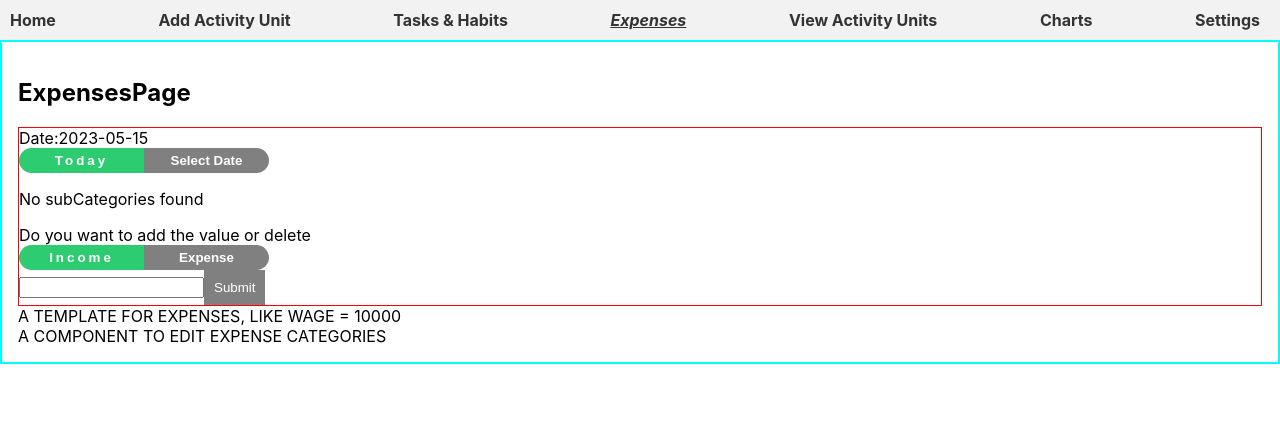
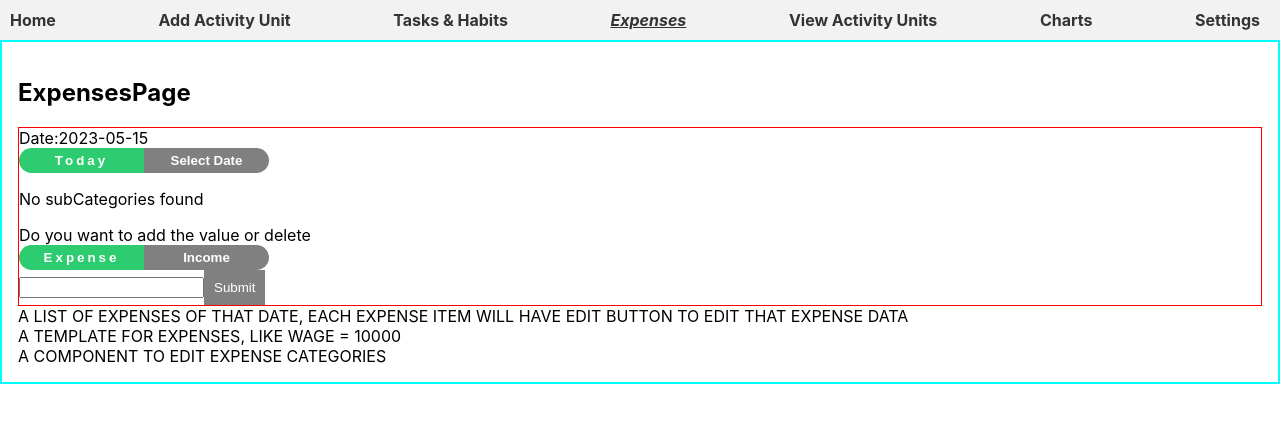
Before and after one commit to berkaysson/lifemap, a React (Create React App) app: page /expenses in a window 1280 px wide. Shown: the top 422 px of the page. Built offline with nearby package versions, Linux system fonts and the light colour scheme.

Commit message:
Update the toBeUptadetData structure and formMode

```diff
--- a/src/Components/Forms/ExpensesUpdaterForm.js
+++ b/src/Components/Forms/ExpensesUpdaterForm.js
@@ -6,23 +6,27 @@ import styled from "styled-components";
 
 import { useState, useEffect } from "react";
 
+import { v4 as uuidv4 } from "uuid";
+
 const Wrapper = styled.div`
   border: 1px solid red;
 `;
 
 const ExpensesUpdaterForm = ({
-  onUpdateData,
-  onDeleteData,
   expenseCategory,
+  onUpdateFinancialData,
 }) => {
   const date = new Date().toISOString().slice(0, 10);
-  const time = new Date().getHours() + ":" + new Date().getMinutes();
+  const time =
+    new Date().getHours().toString().padStart(2, "0") +
+    ":" +
+    new Date().getMinutes().toString().padStart(2, "0");
 
   const [selectedSubCategory, setSelectedSubCategory] = useState(null);
   const [dateInputActive, setDateInputActive] = useState(false);
   const [subCategories, setSubCategories] = useState([]);
   const [subCategoryOptions, setSubCategoryOptions] = useState([]);
-  const [formMode, setFormMode] = useState("add");
+  const [formMode, setFormMode] = useState("expense");
 
   let toBeUpdatedData = {};
 
@@ -49,7 +53,7 @@ const ExpensesUpdaterForm = ({
 
   const submitHandler = async (e) => {
     e.preventDefault();
-    const dateInput = dateInputActive ? e.target["dateInput"].value : date;
+    const dateInput = dateInputActive ? e.target.dateInput.value : date;
     const valueInput = e.target.expenseValue.value;
     if (valueInput < 0) {
       alert("Value can not be smaller than 0");
@@ -57,13 +61,14 @@ const ExpensesUpdaterForm = ({
     }
     toBeUpdatedData = {
       date: dateInput,
+      time: time,
       category: "Expense",
       subCategory: selectedSubCategory.value,
       value: valueInput,
       formMode: formMode,
+      id: uuidv4(),
     };
-    console.log(toBeUpdatedData)
-    onUpdateData(toBeUpdatedData);
+    onUpdateFinancialData(toBeUpdatedData);
   };
 
   const subCategorySelectHandler = (selectedSubCategory) => {
@@ -75,11 +80,12 @@ const ExpensesUpdaterForm = ({
   };
 
   const formModeChangeHandler = (mode) => {
-    setFormMode(mode)
-  }
+    setFormMode(mode);
+  };
 
   return (
     <Wrapper>
+      <form onSubmit={submitHandler}>
         <label>Date:</label>
         {dateInputActive ? (
           <input type="date" name="dateInput" defaultValue={date}></input>
@@ -93,7 +99,6 @@ const ExpensesUpdaterForm = ({
             { value: "other", label: "Select Date" },
           ]}
         />
-      <form onSubmit={submitHandler}>
         <SubCategorySelect
           options={subCategoryOptions}
           placeholder="--Select a expense category--"
@@ -104,8 +109,8 @@ const ExpensesUpdaterForm = ({
         <ToggleButton
           onClick={formModeChangeHandler}
           options={[
-            { value: "add", label: "Income" },
-            { value: "delete", label: "Expense" },
+            { value: "expense", label: "Expense" },
+            { value: "income", label: "Income" },
           ]}
         />
         <input type="number" name="expenseValue" />
--- a/src/Pages/ExpensesPage.js
+++ b/src/Pages/ExpensesPage.js
@@ -7,7 +7,7 @@ const Wrapper = styled.section`
   padding: 1rem;
 `;
 
-const ExpensesPage = ({onUpdateData, onDeleteSubCategory, expenseCategory}) => {
+const ExpensesPage = ({onUpdateData, onDeleteSubCategory, expenseCategory, onUpdateFinancialData}) => {
   return (
     <Wrapper>
       <h1>ExpensesPage</h1>
@@ -15,7 +15,9 @@ const ExpensesPage = ({onUpdateData, onDeleteSubCategory, expenseCategory}) => {
         onUpdateData={onUpdateData}
         onDeleteSubCategory={onDeleteSubCategory}
         expenseCategory={expenseCategory}
+        onUpdateFinancialData={onUpdateFinancialData}
       />
+      <div>A LIST OF EXPENSES OF THAT DATE, EACH EXPENSE ITEM WILL HAVE EDIT BUTTON TO EDIT THAT EXPENSE DATA</div>
       <div>A TEMPLATE FOR EXPENSES, LIKE WAGE = 10000</div>
       <div>A COMPONENT TO EDIT EXPENSE CATEGORIES</div>
     </Wrapper>
```
Lines whose indentation alone changed are shown as unchanged.
